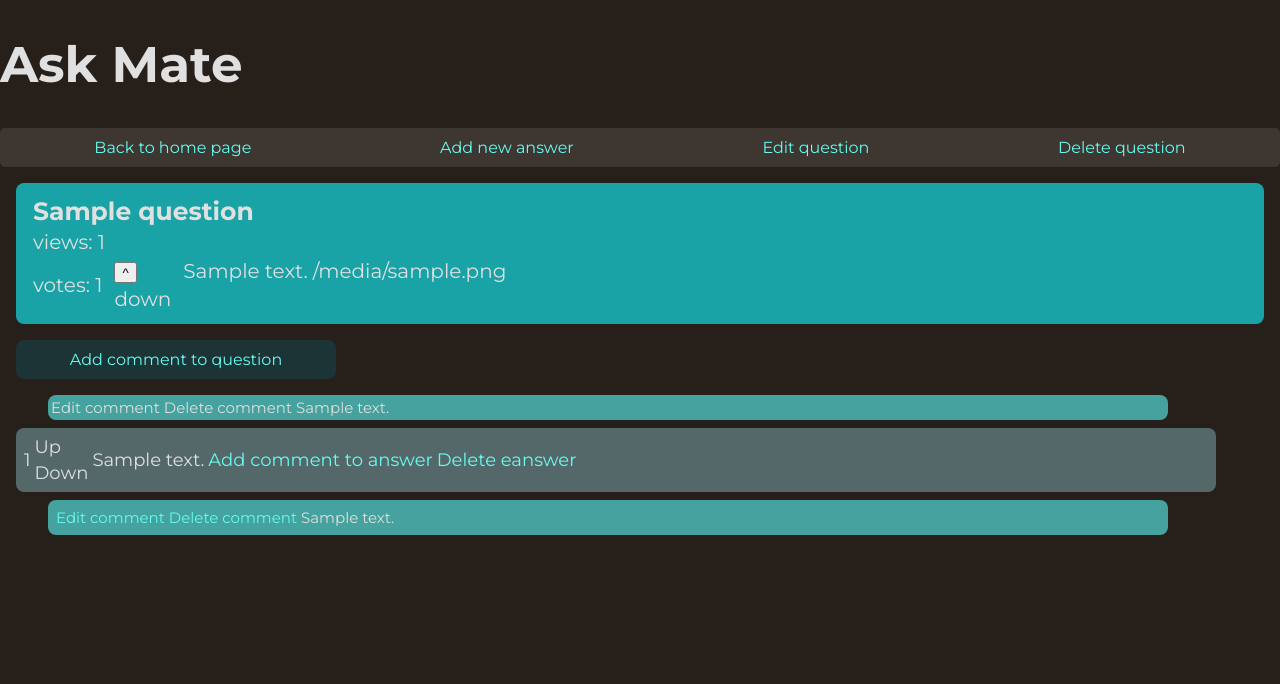
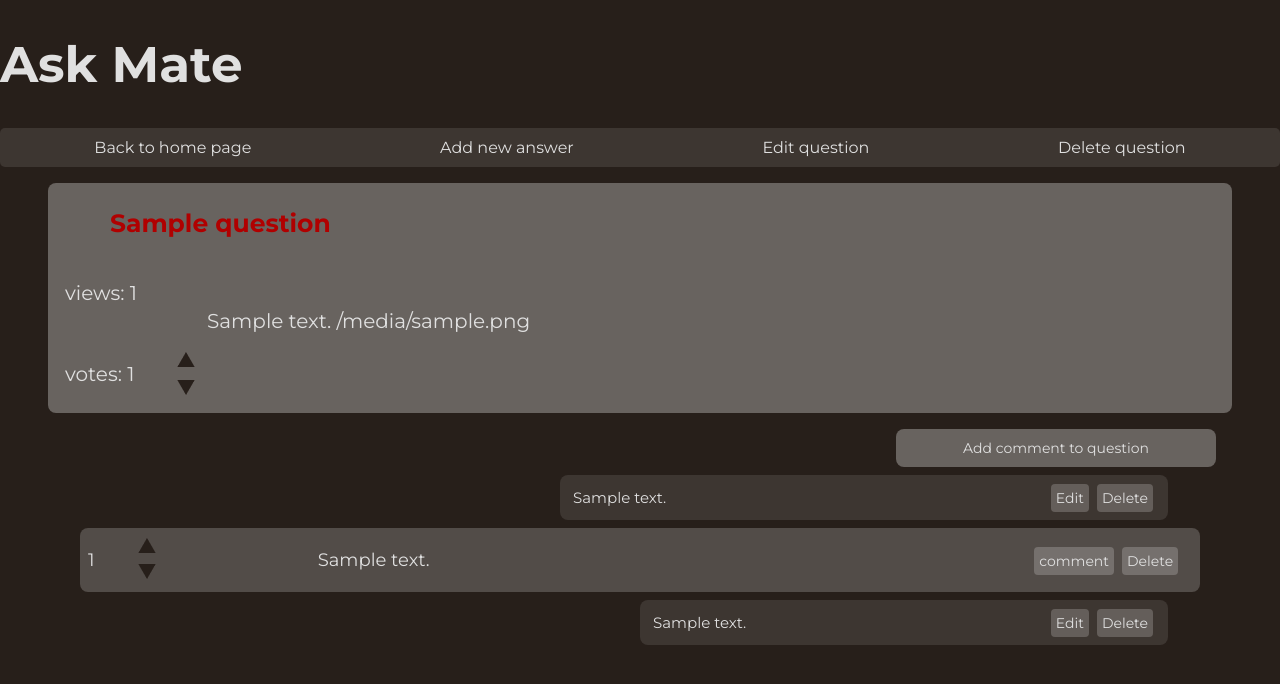
Before and after one commit to gaspargabor/L-V-G, a Flask app: template templates/display_question.html in a window 1280 px wide. Shown: the top 684 px of the page. Run offline with Flask 2, Linux system fonts and the light colour scheme; the template is opened without the code that fills it: most values are stand-ins (such as "Sample title", 1, 10 or a date in 2020).

Commit message:
testing and fixing

```diff
--- a/server.py
+++ b/server.py
@@ -36,7 +36,10 @@ def route_question(question_id):
         route_view_counter(question_id)
         question = data_manager2.get_question_by_id(question_id)
         answers = data_manager2.get_answers_for_question(question_id)
-        answer_id = answers[0]['id']
+        if len(answers) != 0:
+            answer_id = answers[0]['id']
+        else:
+            answer_id = None
         ultimate = util.trystuff(question_id, answer_id)
         comments_for_q = data_manager2.get_comments_for_question(question_id)
         return render_template('display_question.html',
--- a/static/css/style.css
+++ b/static/css/style.css
@@ -236,7 +251,7 @@ h4 {
 #display_navbar a {
     float: left;
     font-size: 16px;
-    color: #66FCF1;
+    color: #E0E0E0;
     text-align: center;
     padding: 10px 20px 10px 20px;
     vertical-align: center;
@@ -291,15 +306,15 @@ h4 {
 
 
 #display_navbar a:hover {
-    background-color: #45A29E;
+    background-color: rgba(176, 0, 0, 0.4);
     }
 .display_question_bubble {
     display: block;
-    background: #19a3a6;
+    background: rgba(255, 255, 255, 0.3);
     margin-top: 1em;
     border-radius: 8px;
-    margin-left: 1em;
-    margin-right: 1em;
+    margin-left: 3em;
+    margin-right: 3em;
     margin-bottom: 1em;
     padding: 10px;
 
@@ -311,31 +326,43 @@ h4 {
     font-size: 20px;
 }
 
+.display_question_bubble td .disp_first_col{
+    padding: 3em;
+}
+
 .display_answers_bubble {
     display: block;
-    background: #556869;
-    padding: 0;
+    background: rgba(255, 255, 255, 0.2);
     border-radius: 8px;
-    margin-left: 1em;
-    margin-right: 4em;
+    margin-left: 5em;
+    margin-right: 5em;
     margin-top: 0.5em;
     margin-bottom: 0.5em;
     padding: 5px;
 }
+
+.display_answers_bubble table{
+    width: 100%;
+}
+
 .display_answers_bubble td {
     font-size: 18px;
 }
 
 .display_comment_bubble {
     display: block;
-    background: #45A29E;
+    background: rgba(255, 255, 255, 0.1);
     border-radius: 8px;
-    margin-left: 3em;
+    padding: 10px;
+    margin-left: 35em;
     margin-right: 7em;
     margin-top: 0.5em;
     margin-bottom: 0.5em;
+}
 
-
+.display_comment_bubble table {
+    width: 100%;
+    text-align: right;
 }
 
 .display_comment_bubble td {
@@ -348,42 +375,68 @@ h4 {
 
 .display_answer_comment_bubble {
     display: block;
-    background: #45A29E;
+    background: rgba(255, 255, 255, 0.1);
     border-radius: 8px;
-    margin-left: 3em;
+    margin-left: 40em;
     margin-right: 7em;
     margin-top: 0.5em;
     margin-bottom: 0.5em;
-    padding: 5px;
+    padding: 10px;
 }
+
+.comment-grid{
+    display: grid;
+    grid-template-columns: 60% 20% 20%;
+    text-align: left;
+}
+
 .display_answer_comment_bubble td {
     font-size: 15px;
 }
 
 #question_title_size {
     font-size: 25px;
+    color: #B00000;
+    font-weight: bold;
+    padding-left: 2em;
+    padding-top: .5em;
 }
 
-.display_question_button {
+.buttons{
+    display: grid;
+    grid-template-columns: auto auto;
+}
+
+.cancelbtn{
+    font-size: 13px;
+}
+
+.leftbtn {
+    text-align: right;
+    margin-right: 3px;
+}
+
+.rightbtn{
+    margin-top: 3px;
+    margin-left: 3px;
+    text-align: left;
+}
+
+.display_question_button a{
     display: block;
-    background: #1c3436;
+    background: rgba(255, 255, 255, 0.3);
     margin-top: 1em;
     border-radius: 8px;
-    margin-left: 1em;
-    margin-right: 1em;
-    margin-bottom: 1em;
     padding: 10px;
     width: 300px;
     text-align: center;
-
+    margin-left: 70%;
 
 }
 .display_question_button a:hover {
-    background-color: #45A29E;
-
+    background-color: rgba(176, 0, 0, 0.3);
     display: grid;
     text-align: center;
-
     border-radius: 5px;
     vertical-align: center;
     text-decoration: none;
@@ -413,18 +466,12 @@ h4 {
 }
 
 #display_navbar2 a:hover {
-    background-color: #45A29E;
+    background-color: rgba(176, 0, 0, 0.3);
     }
-
-
-
-.tesziteszt {
-    background-color: red;
-}
 
 a {
     text-decoration: none;
-    color: #66FCF1;
+    color: #E0E0E0;
     text-align: center;
 
 }
@@ -446,3 +494,41 @@ a {
 .searchbtn {
     background-color: rgba(255, 255, 255, 0.2);
 }
+
+.searchbtn:hover{
+    background-color: #B00000;
+}
+
+.disp_first_col{
+    padding: 2em;
+}
+
+.disp_vote_cell{
+    padding-right: 3em;
+    width: 4.5em;
+}
+
+.disp_btn {
+    background-color: rgba(255, 255, 255, 0.2);
+    padding: 5px;
+    font-size: 14px;
+    border-radius: 4px;
+    margin: 2px;
+}
+
+.table-btn {
+        width: 4em;
+}
+
+.message-box {
+    text-align: left;
+}
+
+.display_answer_comment_bubble table {
+    width: 100%;
+    text-align: right;
+}
+
+.answ_votes{
+    width: 2em;
+}
--- a/templates/addanswer.html
+++ b/templates/addanswer.html
@@ -20,8 +20,9 @@
                          <label id="add_image">Image:</label><br>
                          <input type="text" name="image" placeholder="Image link">
                      </div>
-                     <div>
-                         <button class="addbutton" type="submit">Submit answer</button>
+                     <div class="buttons">
+                         <div class="leftbtn"><button class="addbutton" type="submit">Submit answer</button></div>
+                        <div class="rightbtn"><a class="addbutton cancelbtn" href="#">Cancel</a></div>
                      </div>
                  </form>
             </div>
--- a/templates/display_question.html
+++ b/templates/display_question.html
@@ -21,24 +21,24 @@
     <div class="display_question_bubble">
         <table>
             <tr>
-                <td colspan="3" id="question_title_size"><strong>{{ question[0]['title'] }}</strong></td>
+                <td colspan="3" id="question_title_size">{{ question[0]['title'] }}</td>
             </tr>
             <tr>
-                <td colspan="2">views: {{question[0]['view_number']}} </td>
+                <td colspan="2" class="disp_first_col">views: {{question[0]['view_number']}} </td>
                 <td rowspan="3">{{ question[0]['message'] }} {{question['image']}} </td>
             </tr>
             <tr>
-                <td rowspan="2">votes: {{ question[0]['vote_number'] }}</td>
-                <td class="vote_button"><a href="{{ url_for('addvote_question', question_id=question_id) }}"><input type="submit" value="^"></a></td>
+                <td rowspan="2" class="disp_vote_cell">votes: {{ question[0]['vote_number'] }}</td>
+                <td class="vote_button"><a href="#" class="icon icon-down"><img src="/static/assets/Polygon_1.png"></a></td>
             </tr>
             <tr>
-                <td class="vote_button">down</td>
+                <td class="vote_button"><a href="#" class="icon icon-down"><img src="/static/assets/Polygon_2.png"></a></td>
             </tr>
 
 
         </table>
     </div>
-    <div class="display_question_button"><a href="{{ url_for('addcomment_question', question_id=question_id) }}">Add comment to question</a></div>
+    <div class="display_question_button"><a class="disp_btn" href="{{ url_for('addcomment_question', question_id=question_id) }}">Add comment to question</a></div>
 
 
     {% for comment_for_q in comments_for_q%}
@@ -46,9 +46,9 @@
 
             <table>
                 <tr>
-                    <td>Edit comment</td>
-                    <td>Delete comment</td>
-                    <td>{{ comment_for_q['message'] }}</td>
+                    <td class="message-box">{{ comment_for_q['message'] }}</td>
+                    <td class="table-btn" ><a class="disp_btn" href="{{ url_for('route_edit_comment', comment_id=comment_for_q['id']) }}">Edit</a></td>
+                    <td class="table-btn" ><a class="disp_btn" href="#">Delete</a></td>
                 </tr>
             </table>
         </div>
@@ -60,14 +60,14 @@
             <div class="display_answers_bubble">
                 <table>
                     <tr>
-                        <td rowspan="2">{{ kerdes[0]['vote_number'] }}</td>
-                        <td class="vote_button">Up</td>
-                        <td rowspan="2">{{ kerdes[0]['message'] }}</td>
-                        <td rowspan="2"><a href="{{ url_for('addcomment_answer', answer_id=answer_id) }}">Add comment to answer</a></td>
-                        <td rowspan="2"><a href="{{ url_for('delete_answer', answer_id=answer_id) }}">Delete eanswer</a></td>
+                        <td class="answ_votes" rowspan="2">{{ kerdes[0]['vote_number'] }}</td>
+                        <td class="vote_button"><a href="#" class="icon icon-down"><img src="/static/assets/Polygon_1.png"></a></td>
+                        <td class="message-box" rowspan="2">{{ kerdes[0]['message'] }}</td>
+                        <td class="table-btn" rowspan="2"><a href="{{ url_for('addcomment_answer', answer_id=answer_id) }}" class="disp_btn">comment</a></td>
+                        <td class="table-btn" rowspan="2"><a href="{{ url_for('delete_answer', answer_id=answer_id) }}" class="disp_btn">Delete</a></td>
                     </tr>
                     <tr>
-                        <td class="vote_button">Down</td>
+                        <td class="vote_button"><a href="#" class="icon icon-down"><img src="/static/assets/Polygon_2.png"></a></td>
                     </tr>
 
                 </table>
@@ -76,13 +76,13 @@
 
             {% for komment in kerdes[1] %}
                 <div class="display_answer_comment_bubble">
-                    <table>
-                        <tr>
-                            <td><a href="{{ url_for('route_edit_comment', comment_id=komment['id']) }}">Edit comment</a></td>
-                            <td><a href="#">Delete comment</a></td>
-                            <td>{{ komment['message'] }}</td>
-                        </tr>
-                    </table>
+                <table>
+                <tr>
+                    <td class="message-box" >{{ komment['message'] }}</td>
+                    <td class="table-btn" ><a class="disp_btn" href="{{ url_for('route_edit_comment', comment_id=komment['id']) }}">Edit</a></td>
+                    <td class="table-btn" ><a class="disp_btn" href="#">Delete</a></td>
+                </tr>
+            </table>
                 </div>
                 {% endfor %}
 
```
Also changed, not shown: other parts of static/css/style.css (+24 -8 lines), templates/layout.html (+10 -6 lines), templates/list.html (+11 -11 lines), static/assets/Polygon 1.svg (deleted), static/assets/Polygon 2.svg (deleted), static/assets/Polygon_1.png (renamed from static/assets/Polygon 1.png), static/assets/Polygon_2.png (renamed from static/assets/Polygon 2.png).
